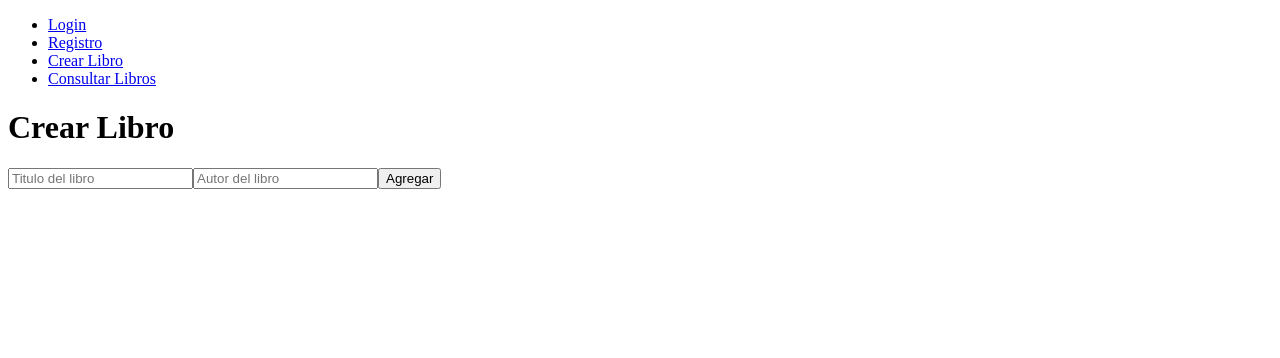
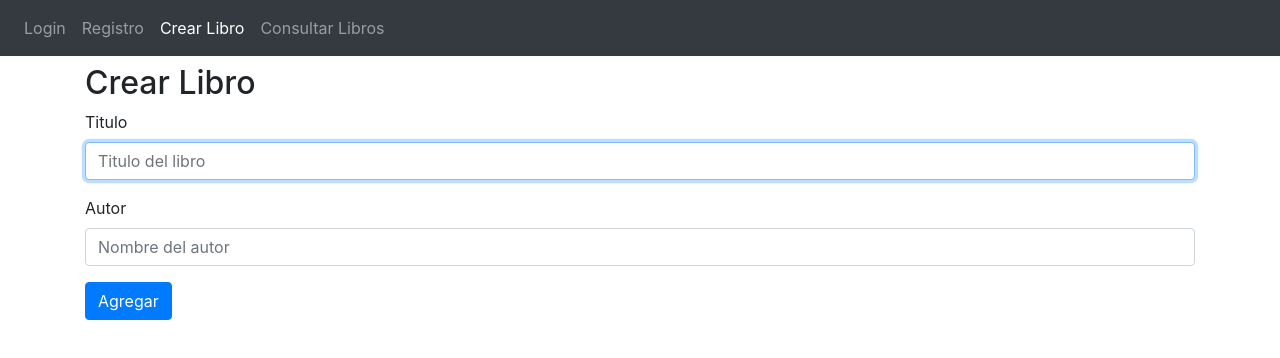
Before and after one commit to uaslp-appweb/ejercicio-libros-tecweb2225, an Angular app: page /crearLibro in a window 1280 px wide. Shown: the top 358 px of the page. Built offline with nearby package versions, Linux system fonts and the light colour scheme.

Commit message:
bootstrap styles

```diff
--- a/src/app/app.component.html
+++ b/src/app/app.component.html
@@ -1,16 +1,4 @@
-<ul>
-  <li>
-    <a routerLink="/login">Login</a>
-  </li>
-  <li>
-    <a routerLink="/registro">Registro</a>
-  </li>
-  <li>
-    <a routerLink="/crearLibro">Crear Libro</a>
-  </li>
-  <li>
-    <a routerLink="/libros/consultar">Consultar Libros</a>
-  </li>
-</ul>
-
-<router-outlet></router-outlet>
+<app-navbar></app-navbar>
+<div class="container-fluid">
+  <router-outlet></router-outlet>
+</div>
--- a/src/app/app.module.ts
+++ b/src/app/app.module.ts
@@ -11,6 +11,7 @@ import { LlesComponent } from './libros/lles/lles.component';
 import { ServicioLibrosService } from './servicios/servicio-libros.service';
 import { FormsModule } from '@angular/forms';
 import { DetallesComponent } from './libros/detalles/detalles.component';
+import { NavbarComponent } from './navbar/navbar.component';
 
 @NgModule({
   declarations: [
@@ -20,7 +21,8 @@ import { DetallesComponent } from './libros/detalles/detalles.component';
     CrearComponent,
     ConsultarComponent,
     LlesComponent,
-    DetallesComponent
+    DetallesComponent,
+    NavbarComponent
   ],
   imports: [
     BrowserModule,
--- a/src/app/libros/consultar/consultar.component.html
+++ b/src/app/libros/consultar/consultar.component.html
@@ -1,29 +1,20 @@
-<h1>Consultar Libros</h1>
+<div class="container mt-2">
+  <h2>Consultar Libros</h2>
 
-<table>
+  <table class="table table-striped">
+    <thead>
       <tr>
         <th>Titulo</th>
         <th>Autor</th>
         <th></th>
       </tr>
+    </thead>
+    <tbody>
       <tr *ngFor="let libro of servicioLibros.getLibros()">
-    <td>{{libro.titulo}}</td>
-    <td>{{libro.autor}}</td>
+        <td>{{ libro.titulo }}</td>
+        <td>{{ libro.autor }}</td>
         <td><a routerLink="/libro/{{libro.id}}">Detalles</a></td>
       </tr>
+    </tbody>
   </table>
-<!-- <ul>
-  <li>
-    <a routerLink="/libro/1">Ver libro 1</a>
-  </li>
-</ul>
-<ul>
-  <li>
-    <a routerLink="/libro/2">Ver libro 2</a>
-  </li>
-</ul>
-<ul>
-  <li>
-    <a routerLink="/libro/3">Ver libro 3</a>
-  </li>
-</ul> -->
+</div>
--- a/src/app/libros/crear/crear.component.html
+++ b/src/app/libros/crear/crear.component.html
@@ -1,5 +1,29 @@
-<h1>Crear Libro</h1>
-
-<input type="text" placeholder="Titulo del libro" [(ngModel)]="libro.titulo">
-<input type="text" placeholder="Autor del libro" [(ngModel)]="libro.autor">
-<button (click)="agregar()">Agregar</button>
+<div class="container mt-2">
+  <h2>Crear Libro</h2>
+  <form>
+    <div class="form-group">
+      <label for="titulo">Titulo</label>
+      <input
+        autofocus
+        type="text"
+        class="form-control"
+        id="titulo"
+        name="titulo"
+        placeholder="Titulo del libro"
+        [(ngModel)]="libro.titulo"
+      />
+    </div>
+    <div class="form-group">
+      <label for="autor">Autor</label>
+      <input
+        type="text"
+        class="form-control"
+        id="autor"
+        name="autor"
+        placeholder="Nombre del autor"
+        [(ngModel)]="libro.autor"
+      />
+    </div>
+    <button class="btn btn-primary" (click)="agregar()">Agregar</button>
+  </form>
+</div>
--- a/src/app/libros/detalles/detalles.component.html
+++ b/src/app/libros/detalles/detalles.component.html
@@ -1,9 +1,11 @@
-<h1>Detalles del libro</h1>
+<div class="container mt-2">
+  <h2>Detalles del libro</h2>
 
-<div *ngIf="libro === undefined">
-  <p>No existe el libro que estas buscando</p>
+  <div *ngIf="libro === undefined">
+    <p>No existe el libro que estas buscando</p>
+  </div>
+  <div *ngIf="libro !== undefined">
+    <p><strong>Titulo: </strong>{{ libro.titulo }}</p>
+    <p><strong>Autor: </strong>{{ libro.autor }}</p>
+  </div>
 </div>
-<div *ngIf="libro !== undefined">
-  <p><strong>Titulo: </strong>{{libro.titulo}} </p>
-  <p><strong>Autor: </strong>{{libro.autor}} </p>
-</div>
--- /dev/null
+++ b/src/app/navbar/navbar.component.html
@@ -0,0 +1,29 @@
+<nav class="navbar navbar-expand-md navbar-dark bg-dark">
+  <button
+    class="navbar-toggler d-lg-none"
+    type="button"
+    data-toggle="collapse"
+    data-target="#collapsibleNavId"
+    aria-controls="collapsibleNavId"
+    aria-expanded="false"
+    aria-label="Toggle navigation"
+  >
+    <span class="navbar-toggler-icon"></span>
+  </button>
+  <div class="collapse navbar-collapse" id="collapsibleNavId">
+    <ul class="navbar-nav mr-auto mt-2 mt-lg-0">
+      <li class="nav-item" routerLinkActive="active">
+        <a class="nav-link" routerLink="/login">Login</a>
+      </li>
+      <li class="nav-item" routerLinkActive="active">
+        <a class="nav-link" routerLink="/registro">Registro</a>
+      </li>
+      <li class="nav-item" routerLinkActive="active">
+        <a class="nav-link" routerLink="/crearLibro">Crear Libro</a>
+      </li>
+      <li class="nav-item" routerLinkActive="active">
+        <a class="nav-link" routerLink="/libros/consultar">Consultar Libros</a>
+      </li>
+    </ul>
+  </div>
+</nav>
--- /dev/null
+++ b/src/app/navbar/navbar.component.ts
@@ -0,0 +1,15 @@
+import { Component, OnInit } from '@angular/core';
+
+@Component({
+  selector: 'app-navbar',
+  templateUrl: './navbar.component.html',
+  styleUrls: ['./navbar.component.css']
+})
+export class NavbarComponent implements OnInit {
+
+  constructor() { }
+
+  ngOnInit() {
+  }
+
+}
--- a/src/index.html
+++ b/src/index.html
@@ -1,12 +1,18 @@
-<!doctype html>
+<!DOCTYPE html>
 <html lang="en">
   <head>
-  <meta charset="utf-8">
+    <meta charset="utf-8" />
     <title>Rutas</title>
-  <base href="/">
+    <base href="/" />
 
-  <meta name="viewport" content="width=device-width, initial-scale=1">
-  <link rel="icon" type="image/x-icon" href="favicon.ico">
+    <meta name="viewport" content="width=device-width, initial-scale=1" />
+    <link rel="icon" type="image/x-icon" href="favicon.ico" />
+    <link
+      rel="stylesheet"
+      href="https://stackpath.bootstrapcdn.com/bootstrap/4.1.3/css/bootstrap.min.css"
+      integrity="sha384-MCw98/SFnGE8fJT3GXwEOngsV7Zt27NXFoaoApmYm81iuXoPkFOJwJ8ERdknLPMO"
+      crossorigin="anonymous"
+    />
   </head>
   <body>
     <app-root></app-root>
```
Also changed, not shown: src/app/navbar/navbar.component.css (added), 1 other file (tests, documents, lock files or other folders). Lines whose indentation alone changed are shown as unchanged.
